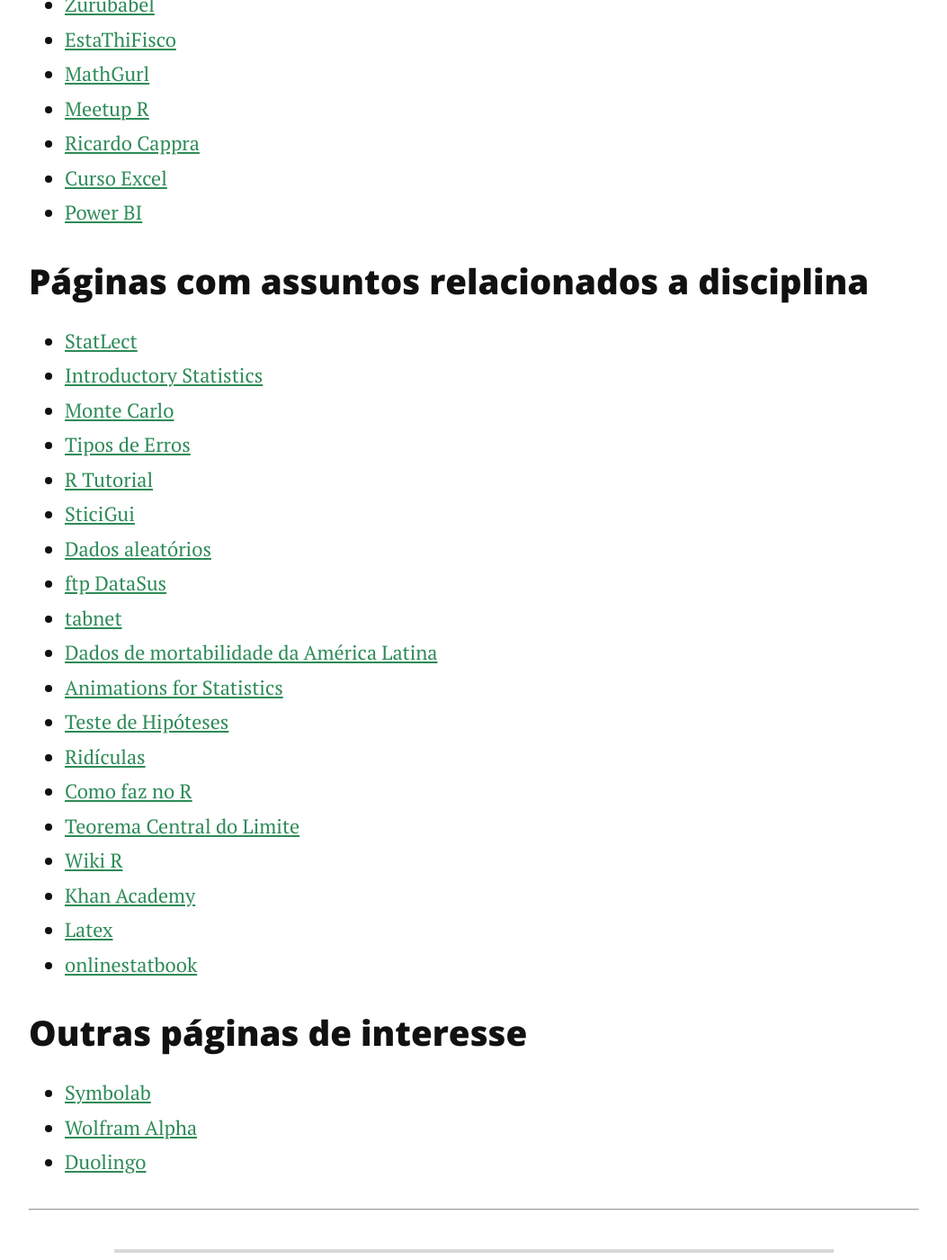
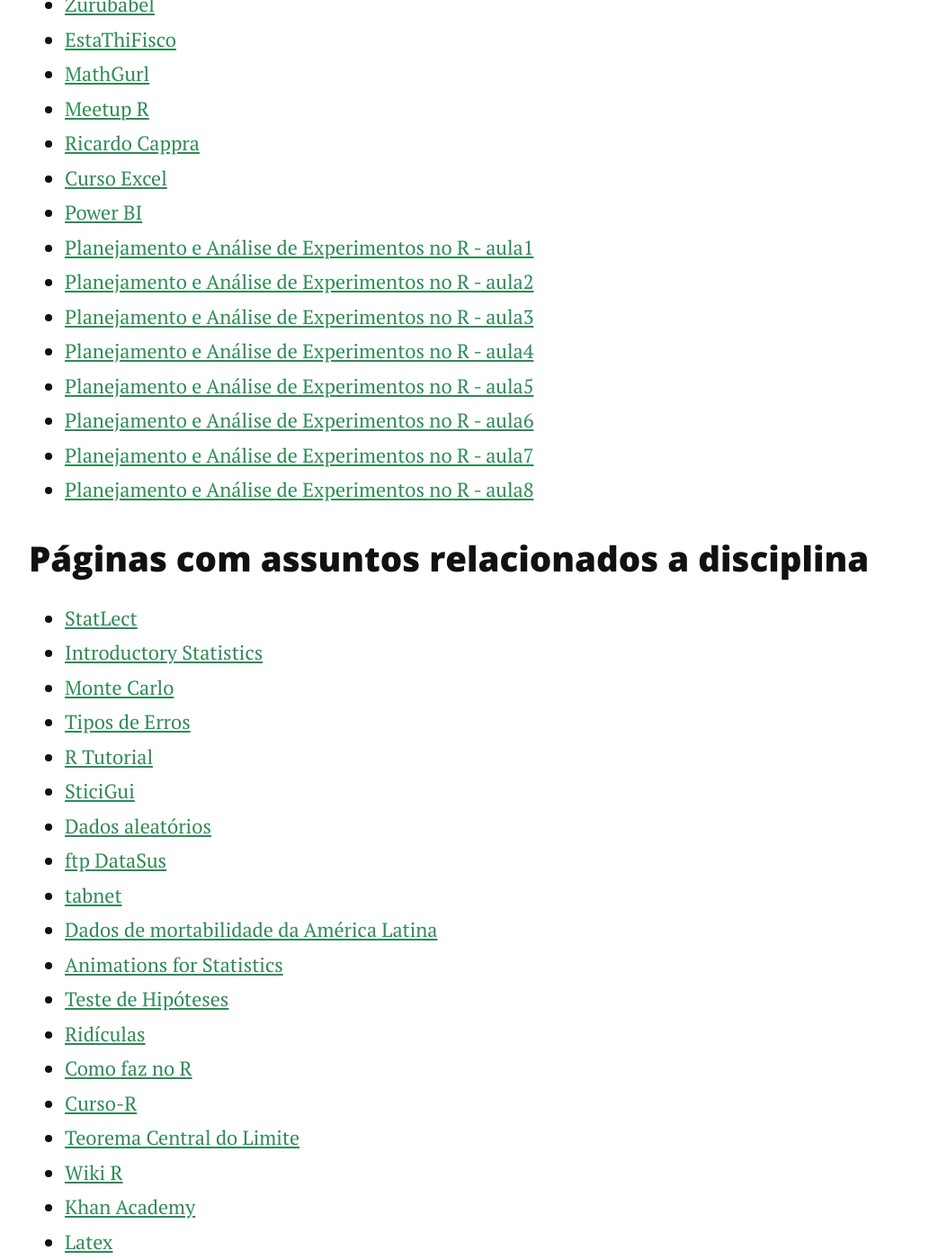
Before and after one commit to maf261/maf261.github.io, a Jekyll site: the page built from materiais.md, in a window 1280 px wide and 1400 px high, scrolled down 1335 px. Shown: the whole window at 90% size, without its empty margins (113-1166 px from the left). Built offline with Jekyll 4.4.1, drawn with Linux system fonts in a browser that asks for light colours; nearby versions of some CDN libraries.

Commit message:
Inclusão videos

```diff
--- a/materiais.md
+++ b/materiais.md
@@ -35,6 +35,14 @@ title: Materiais
 * [Ricardo Cappra](https://www.youtube.com/channel/UCog5skJem3L_roiqDjZ2_2Q)
 * [Curso Excel](https://www.youtube.com/watch?v=ZVURQLXZtIc&list=PLHz_AreHm4dkRZoc0-i4sQeot_62qKi4a)
 * [Power BI](https://www.youtube.com/channel/UCsx_ZsgsX6BIFueejCDBLkg)
+* [Planejamento e Análise de Experimentos no R - aula1](https://www.youtube.com/watch?v=0Y6v7vebYPU&list=PLXaDAv_nBDLdjd_k3vgQezne2HRc4flB8)
+* [Planejamento e Análise de Experimentos no R - aula2](https://www.youtube.com/watch?v=3QWmUhsSbsI&index=2&list=PLXaDAv_nBDLdjd_k3vgQezne2HRc4flB8)
+* [Planejamento e Análise de Experimentos no R - aula3](https://www.youtube.com/watch?v=4BEpj9mOimA&index=3&list=PLXaDAv_nBDLdjd_k3vgQezne2HRc4flB8)
+* [Planejamento e Análise de Experimentos no R - aula4](https://www.youtube.com/watch?v=a_2D8MJRNX4&index=4&list=PLXaDAv_nBDLdjd_k3vgQezne2HRc4flB8)
+* [Planejamento e Análise de Experimentos no R - aula5](https://www.youtube.com/watch?v=qCbK6ZKMxmY&list=PLXaDAv_nBDLdjd_k3vgQezne2HRc4flB8&index=5)
+* [Planejamento e Análise de Experimentos no R - aula6](https://www.youtube.com/watch?v=eSMyhCygfmo&index=6&list=PLXaDAv_nBDLdjd_k3vgQezne2HRc4flB8)
+* [Planejamento e Análise de Experimentos no R - aula7](https://www.youtube.com/watch?v=u8C80NXR-9I&index=7&list=PLXaDAv_nBDLdjd_k3vgQezne2HRc4flB8)
+* [Planejamento e Análise de Experimentos no R - aula8](https://www.youtube.com/watch?v=blh8nAgrdeI&list=PLXaDAv_nBDLdjd_k3vgQezne2HRc4flB8&index=8)
 
 ### Páginas com assuntos relacionados a disciplina
 
@@ -52,6 +60,7 @@ title: Materiais
 * [Teste de Hipóteses](https://data-flair.training/blogs/hypothesis-testing-in-r/)
 * [Ridículas](https://ridiculas.wordpress.com/)
 * [Como faz no R](http://dfalbel.github.io/)
+* [Curso-R](http://curso-r.com/)
 * [Teorema Central do Limite](https://gallery.shinyapps.io/CLT_mean/)
 * [Wiki R](https://www.ufrgs.br/wiki-r/index.php?title=Bem-vindo_%C3%A0_Wiki_R)
 * [Khan Academy](https://www.khanacademy.org/)
```
